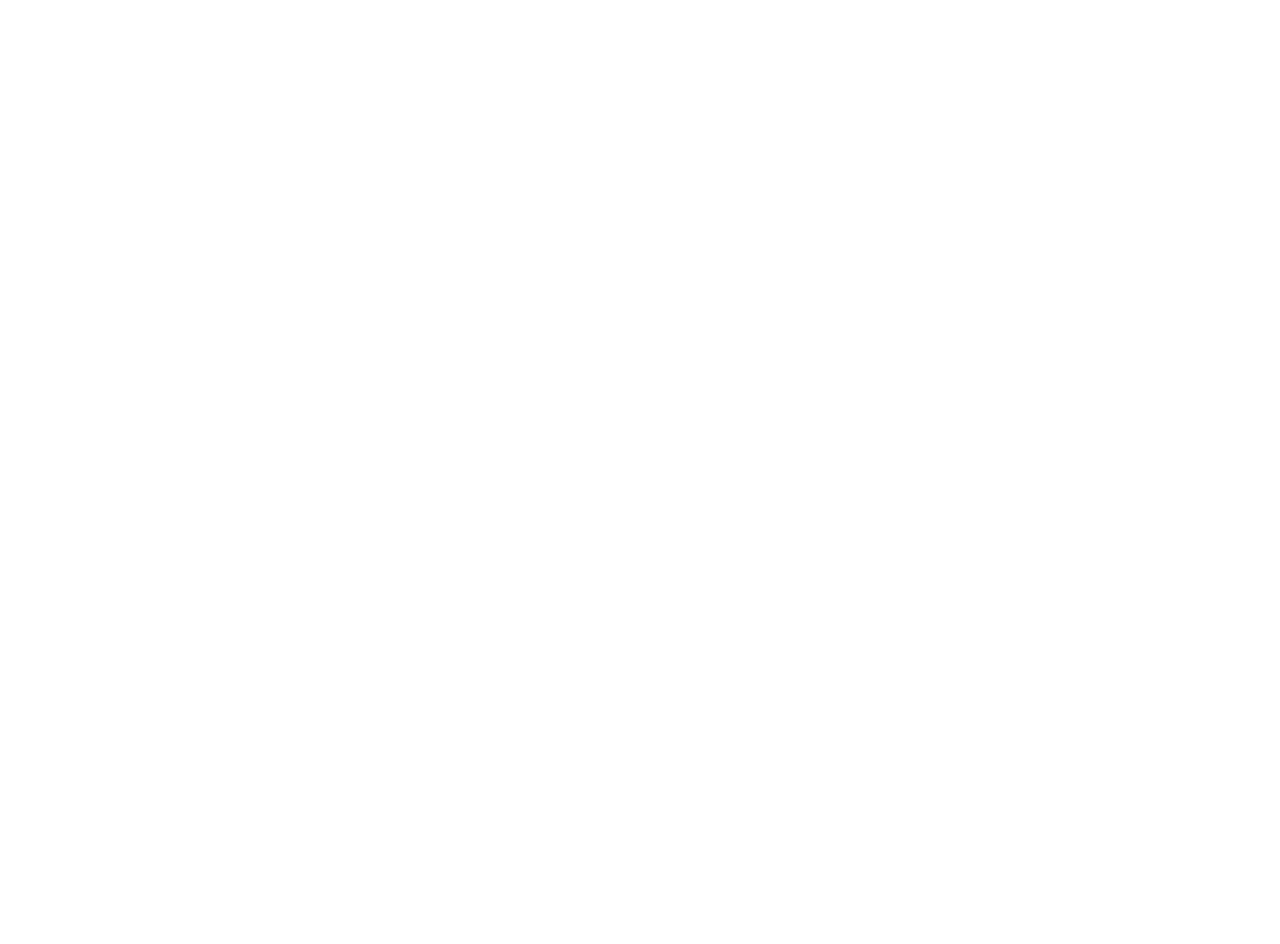
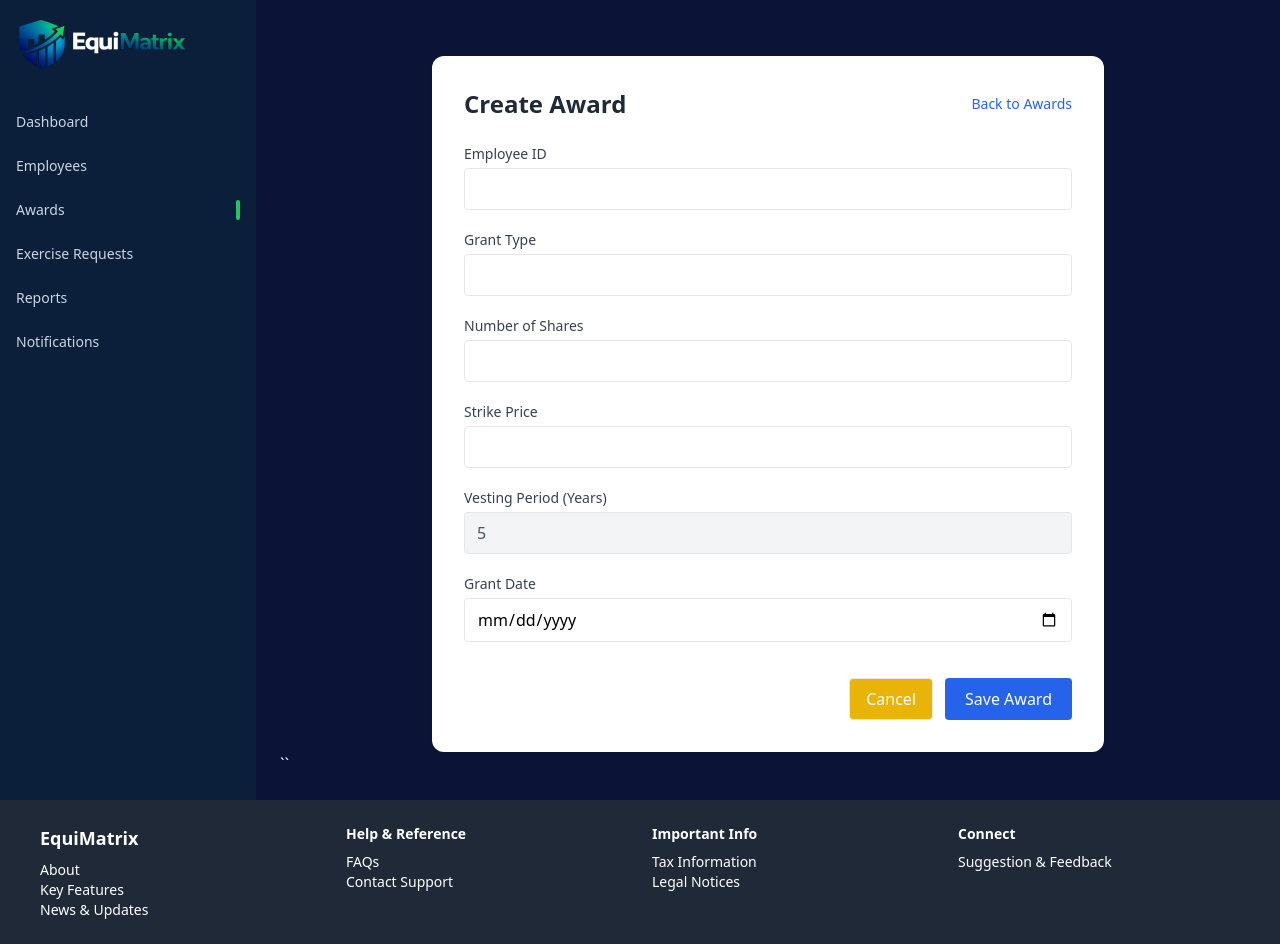
Before and after one commit to VarshaShetty28/Equity_Award_Tracker_EquiMatrix, an Angular app in the folder FrontEnd/: page /admin/awards/create in a window 1280 px wide. Before the commit this address led to /. Before the commit the page ends 800 px from the top, so only its background shows below. Built offline with nearby package versions, Linux system fonts and the light colour scheme.

Commit message:
Added Award Grant

```diff
--- a/FrontEnd/src/app/app.routes.ts
+++ b/FrontEnd/src/app/app.routes.ts
@@ -7,6 +7,7 @@
 import { ExerciseRequestComponent } from './features/admin/exercise-request/exercise-request.component';
 import { NotificationsComponent } from './features/admin/notifications/notifications.component';
 import { ReportsComponent } from './features/admin/reports/reports.component';
+import { CreateAwardComponent } from './features/admin/awards/create-award/create-award.component';
 
 export const routes: Routes = [
 
@@ -18,6 +19,7 @@
     children: [
       { path: '', component: DashboardComponent }, // temporary
       { path: 'awards', component: AwardsComponent },
+      { path: 'awards/create', component: CreateAwardComponent },
       { path: 'employees', component: EmployeeComponent },
       { path: 'exercise', component: ExerciseRequestComponent },
       { path: 'notifications', component: NotificationsComponent },
--- a/FrontEnd/src/app/features/admin/awards/awards.component.html
+++ b/FrontEnd/src/app/features/admin/awards/awards.component.html
@@ -9,9 +9,12 @@
       </p>
     </div>
 
-    <button class="bg-green-500 text-black px-5 py-2 rounded font-semibold">
-      New Award
-    </button>
+    <button
+  routerLink="/admin/awards/create"
+  class="bg-green-500 text-black px-5 py-2 rounded font-semibold hover:bg-green-600"
+>
+  New Award
+</button>
   </div>
 
   <!-- SEARCH -->
--- a/FrontEnd/src/app/features/admin/awards/awards.component.ts
+++ b/FrontEnd/src/app/features/admin/awards/awards.component.ts
@@ -1,21 +1,25 @@
 import { Component } from '@angular/core';
 import { CommonModule } from '@angular/common';
 import { FormsModule } from '@angular/forms';
+import { RouterModule } from '@angular/router';
 
 @Component({
   selector: 'app-awards',
   standalone: true,
-  imports: [CommonModule, FormsModule],
+  imports: [
+    CommonModule,
+    FormsModule,
+    RouterModule   // REQUIRED for routerLink
+  ],
   templateUrl: './awards.component.html'
 })
 export class AwardsComponent {
 
-  searchText: string = '';
+  searchText = '';
 
   awards = [
     { id: 1, name: 'John Doe', esop: 1000, rsu: 500 },
     { id: 2, name: 'Jane Smith', esop: 1500, rsu: 700 },
     { id: 3, name: 'Mike Ross', esop: 800, rsu: 300 }
   ];
-
 }
--- /dev/null
+++ b/FrontEnd/src/app/features/admin/awards/create-award/create-award.component.html
@@ -0,0 +1,123 @@
+<div class="max-w-2xl mx-auto mt-8 bg-white p-8 rounded-xl shadow-sm">
+
+  <div class="flex justify-between items-center mb-6">
+    <h1 class="text-2xl font-semibold text-gray-800">
+      Create Award
+    </h1>
+
+    <a
+      routerLink="/admin/awards"
+      class="text-sm text-blue-600 hover:underline"
+    >
+      Back to Awards
+    </a>
+  </div>
+
+  <form
+    [formGroup]="awardForm"
+    (ngSubmit)="submit()"
+    class="space-y-5"
+  >
+
+    <!-- Employee ID -->
+    <div>
+      <label class="block text-sm font-medium text-gray-700 mb-1">
+        Employee ID
+      </label>
+      <input
+        formControlName="employeeId"
+        class="w-full border rounded px-3 py-2 text-black"
+      />
+      <p
+        *ngIf="
+          awardForm.get('employeeId')?.invalid &&
+          awardForm.get('employeeId')?.touched
+        "
+        class="text-sm text-red-600 mt-1"
+      >
+        Employee ID is required
+      </p>
+    </div>
+
+    <!-- Grant Type -->
+    <div>
+      <label class="block text-sm font-medium text-gray-700 mb-1">
+        Grant Type
+      </label>
+      <select
+        formControlName="grantType"
+        class="w-full border rounded px-3 py-2 bg-white"
+      >
+        <option value="" disabled>Select grant type</option>
+        <option *ngFor="let type of grantTypes()" [value]="type" class="text-gray-800">
+          {{ type }}
+        </option>
+      </select>
+    </div>
+
+    <!-- Number of Shares -->
+    <div>
+      <label class="block text-sm font-medium text-gray-700 mb-1">
+        Number of Shares
+      </label>
+      <input
+        type="number"
+        formControlName="numberOfShares"
+        class="w-full border rounded px-3 py-2 text-black"
+      />
+    </div>
+
+    <!-- Strike Price -->
+    <div>
+      <label class="block text-sm font-medium text-gray-700 mb-1">
+        Strike Price
+      </label>
+      <input
+        type="number"
+        formControlName="strikePrice"
+        class="w-full border rounded px-3 py-2 text-black"
+      />
+    </div>
+
+    <!-- Vesting Period -->
+    <div>
+      <label class="block text-sm font-medium text-gray-700 mb-1">
+        Vesting Period (Years)
+      </label>
+      <input
+        formControlName="vestingPeriod"
+        class="w-full border bg-gray-100 rounded px-3 py-2 text-gray-600"
+      />
+    </div>
+
+    <!-- Grant Date -->
+    <div>
+      <label class="block text-sm font-medium text-gray-700 mb-1">
+        Grant Date
+      </label>
+      <input
+        type="date"
+        formControlName="grantDate"
+        class="w-full border rounded px-3 py-2 text-black"
+      />
+    </div>
+
+    <!-- Actions -->
+    <div class="flex justify-end gap-3 pt-4">
+      <a
+        routerLink="/admin/awards"
+        class="px-4 py-2 border rounded hover:bg-yellow-600 bg-yellow-500"
+      >
+        Cancel
+      </a>
+      <button
+        type="submit"
+        class="bg-blue-600 text-white px-5 py-2 rounded hover:bg-blue-700"
+      >
+        Save Award
+      </button>
+    </div>
+
+  </form>
+</div>
+``
--- /dev/null
+++ b/FrontEnd/src/app/features/admin/awards/create-award/create-award.component.ts
@@ -0,0 +1,39 @@
+import { Component, signal } from '@angular/core';
+import { CommonModule } from '@angular/common';
+import { FormBuilder, ReactiveFormsModule, Validators } from '@angular/forms';
+import { RouterModule } from '@angular/router';
+
+@Component({
+  selector: 'app-create-award',
+  standalone: true,
+  imports: [
+    CommonModule,
+    ReactiveFormsModule,
+    RouterModule
+  ],
+  templateUrl: './create-award.component.html'
+})
+export class CreateAwardComponent {
+
+  grantTypes = signal(['ESOP', 'RSU']);
+
+  awardForm = this.fb.group({
+    employeeId: ['', Validators.required],
+    grantType: ['', Validators.required],
+    numberOfShares: [null, [Validators.required, Validators.min(1)]],
+    strikePrice: [null, [Validators.required, Validators.min(0)]],
+    vestingPeriod: [{ value: 5, disabled: true }],
+    grantDate: ['', Validators.required]
+  });
+
+  constructor(private fb: FormBuilder) {}
+
+  submit(): void {
+    if (this.awardForm.invalid) {
+      this.awardForm.markAllAsTouched();
+      return;
+    }
+
+    console.log('Award Created:', this.awardForm.getRawValue());
+  }
+}
```
Also changed, not shown: FrontEnd/src/app/features/admin/awards/create-award/create-award.component.css (added), FrontEnd/src/assets/image.png (added), 1 other file (tests, documents, lock files or other folders).
